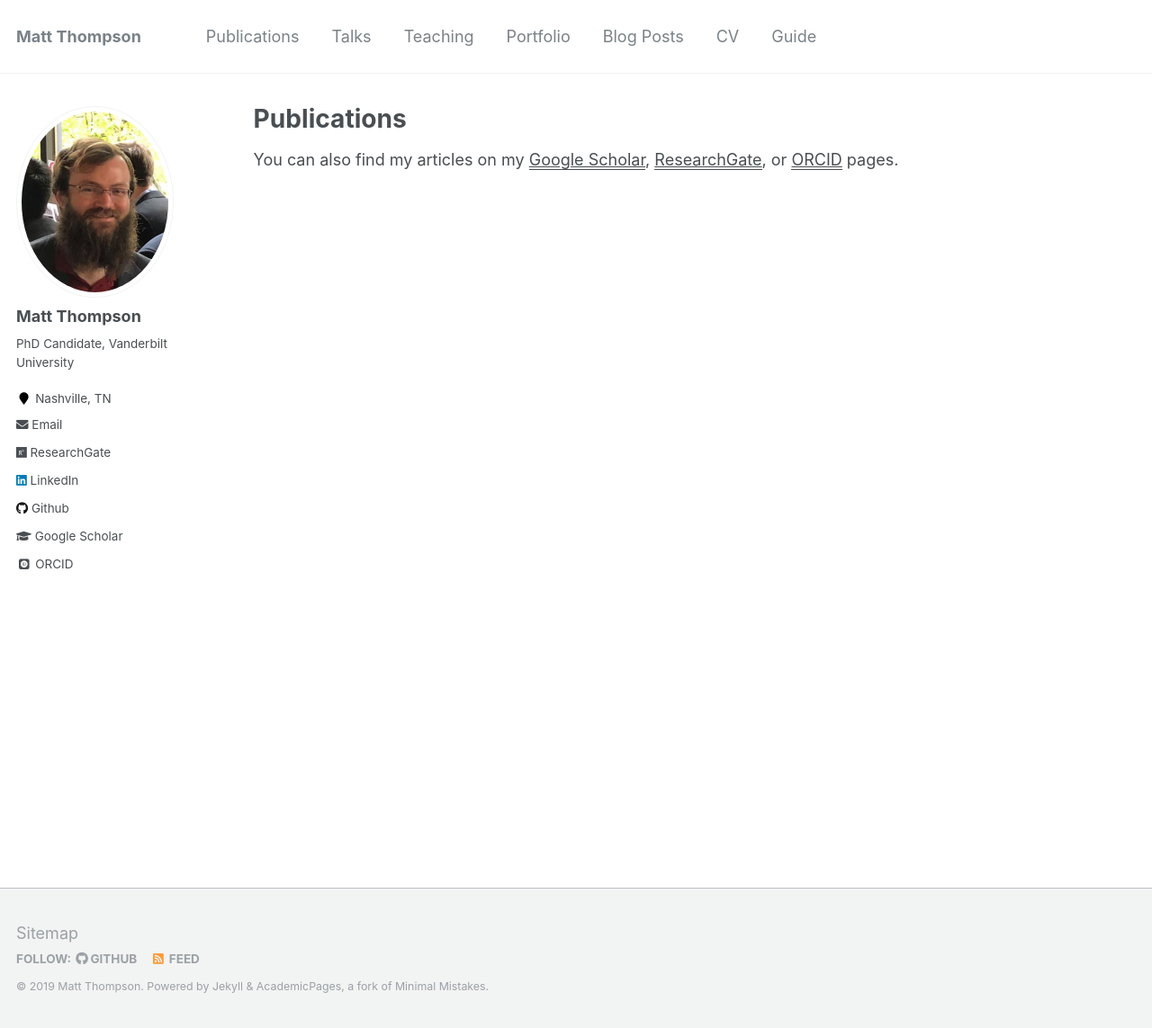
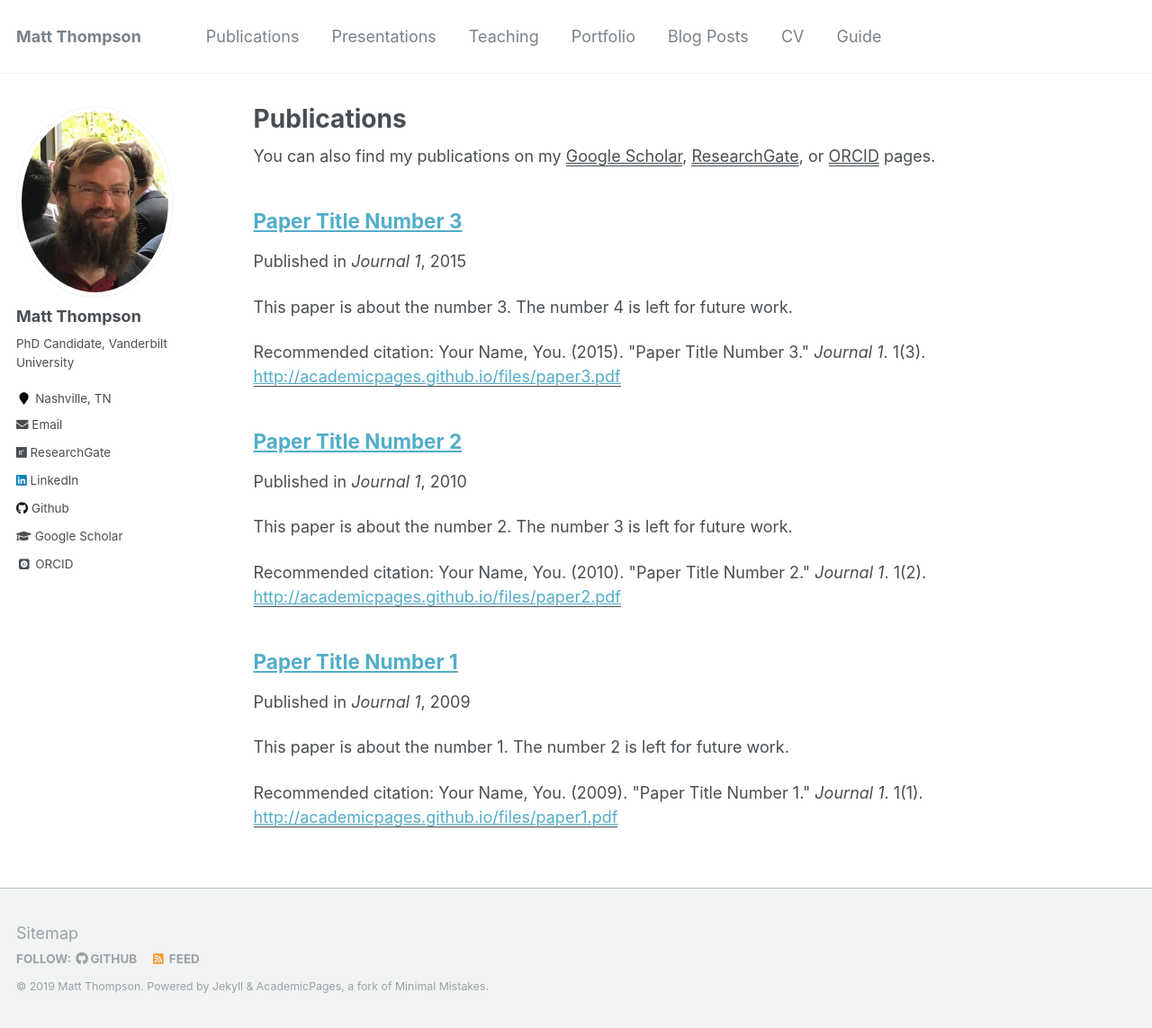
Before and after one commit to mattwthompson/mattwthompson.github.io, a Jekyll site: the page built from _pages/publications.html, in a window 1280 px wide and 1143 px high. Shown: the whole window at 90% size. Built offline with Jekyll 4.4.1, drawn with Linux system fonts in a browser that asks for light colours; some web fonts are replaced; part of the change alters nothing that is shown.

Commit message:
Add publications to site structure

```diff
--- a/_config.yml
+++ b/_config.yml
@@ -181,6 +181,9 @@ collections:
   publications:
     output: true
     permalink: /:collection/:path/
+  articles:
+    output: true
+    permalink: /:collection/:path/
   portfolio:
     output: true
     permalink: /:collection/:path/
--- a/_data/navigation.yml
+++ b/_data/navigation.yml
@@ -3,8 +3,8 @@ main:
   - title: "Publications"
     url: /publications/
 
-  - title: "Talks"
-    url: /talks/
+  - title: "Presentations"
+    url: /presentations/
 
   - title: "Teaching"
     url: /teaching/
--- /dev/null
+++ b/_pages/publications.html
@@ -0,0 +1,14 @@
+---
+layout: archive
+title: "Publications"
+permalink: /publications/
+author_profile: true
+---
+You can also find my publications on my <u><a href="http://scholar.google.com/citations?user=6b0rHj8AAAAJ">Google Scholar</a></u>, <u><a href="https://www.researchgate.net/profile/Matthew_Thompson39">ResearchGate</a></u>, or <u><a href="https://orcid.org/0000-0002-1460-3983">ORCID</a></u> pages.
+
+
+{% include base_path %}
+
+{% for post in site.publications reversed %}
+  {% include archive-single.html %}
+{% endfor %}
--- a/_pages/publications.md
+++ /dev/null
@@ -1,7 +0,0 @@
----
-layout: archive
-title: "Publications"
-permalink: /publications/
-author_profile: true
----
-You can also find my articles on my <u><a href="http://scholar.google.com/citations?user=6b0rHj8AAAAJ">Google Scholar</a></u>, <u><a href="https://www.researchgate.net/profile/Matthew_Thompson39">ResearchGate</a></u>, or <u><a href="https://orcid.org/0000-0002-1460-3983">ORCID</a></u> pages.
```
